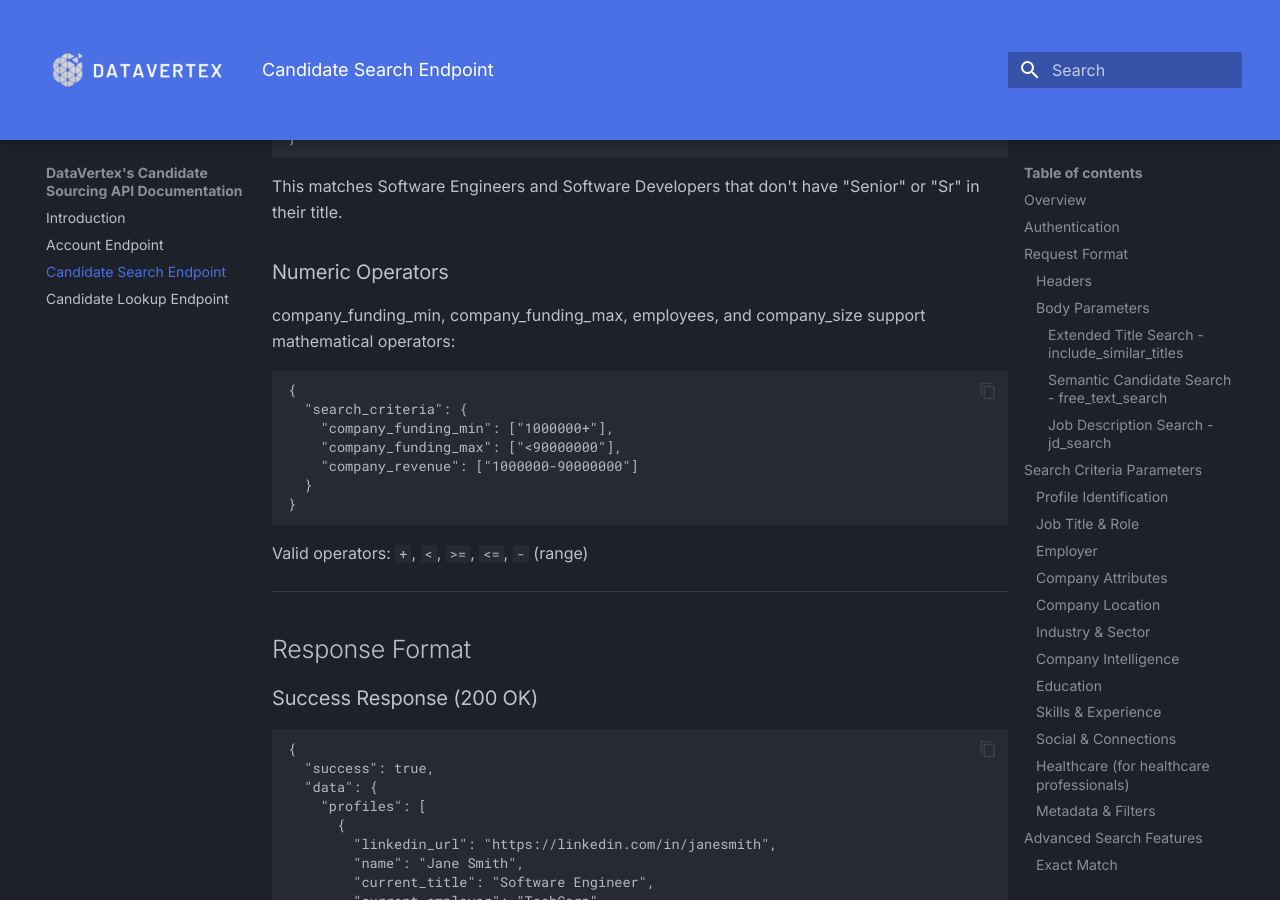
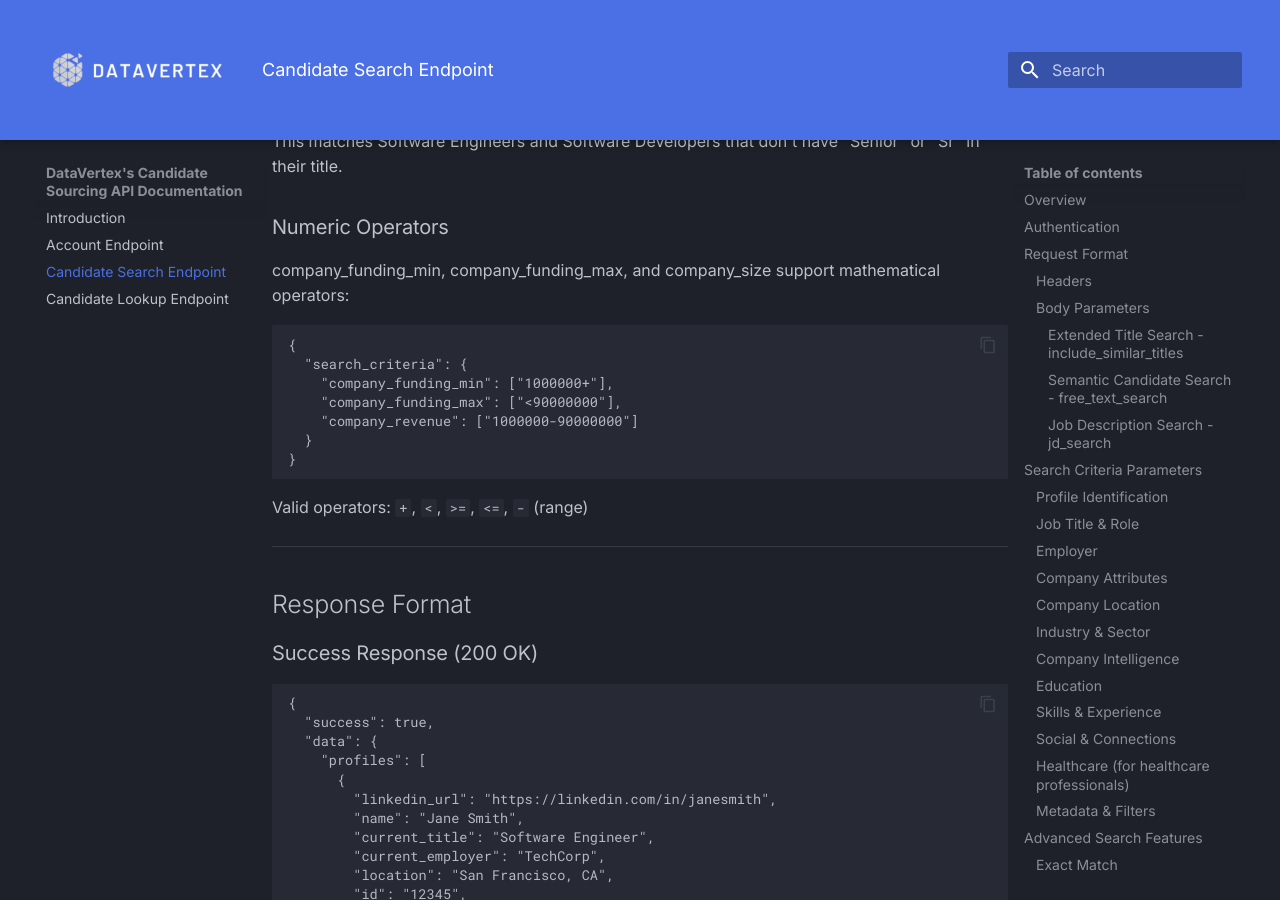
Before and after one commit to jbattdv/dv-api-docs, an MkDocs documentation site: the page built from docs/candidate_search_endpoint.md, in a window 1280 px wide and 900 px high, scrolled down 9724 px. Built offline with MkDocs 1.6.1 and Material for MkDocs 9.7.7, drawn with Linux system fonts in a browser that asks for light colours; some of the changed text lies outside the part shown.

Commit message:
Removing redundant data field

````diff
--- a/docs/candidate_search_endpoint.md
+++ b/docs/candidate_search_endpoint.md
@@ -250,7 +250,6 @@
 | Parameter | Type | Description | Example |
 |-----------|------|-------------|---------|
 | `company_size` | array of strings | Company size ranges | `["51-200", "201-500"]` |
-| `employees` | array of strings | Employee count ranges | `["100-500"]` |
 | `company_revenue` | array of strings | Revenue ranges | `["10000000-50000000"]` |
 | `company_funding_min` | array of strings | Minimum funding amount | `["1000000"]` |
 | `company_funding_max` | array of strings | Maximum funding amount | `["50000000"]` |
@@ -359,7 +358,7 @@
 
 ### Numeric Operators
 
-company_funding_min, company_funding_max, employees, and company_size support mathematical operators:
+company_funding_min, company_funding_max, and company_size support mathematical operators:
 
 ```json
 {
````
Also changed, not shown: other parts of docs/candidate_search_endpoint.md (+1 -1 lines).
